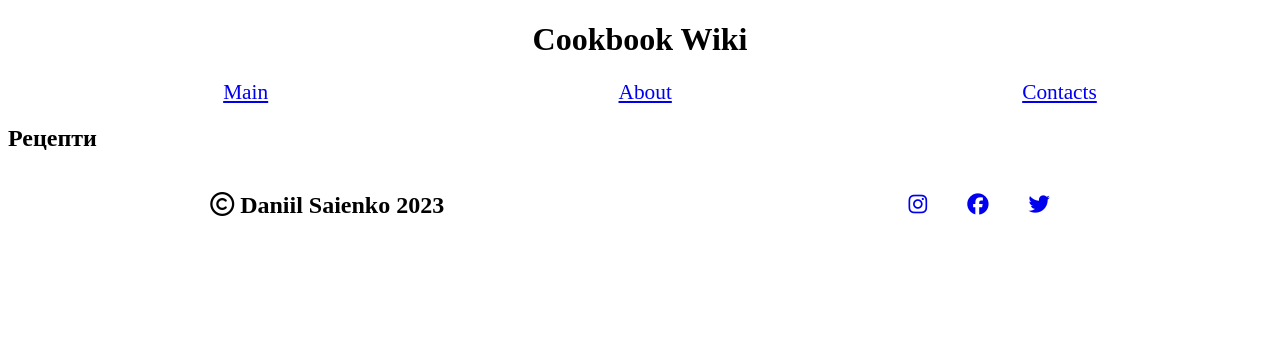
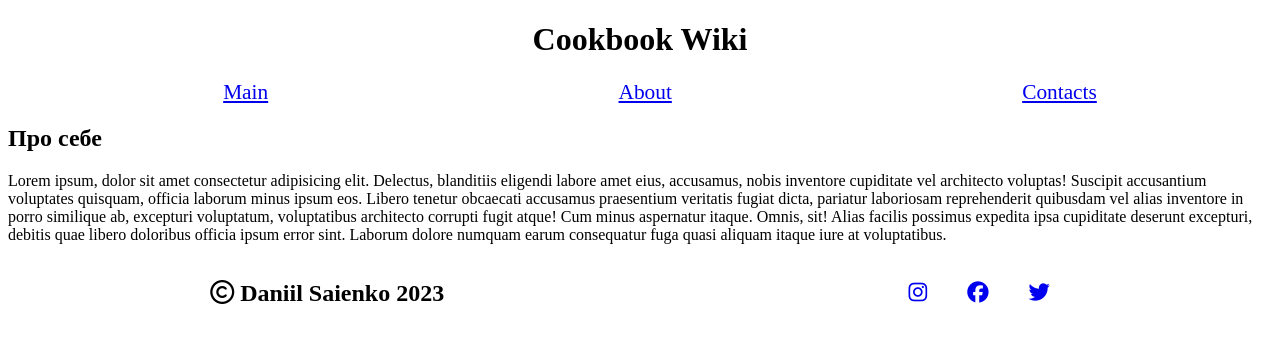
Before and after one commit to SDI-sodya/HTML_tutor, a plain HTML site: page pages/about.html in a window 1280 px wide. Drawn offline with Linux system fonts and the light colour scheme.

Commit message:
Chages in HTML-code

```diff
--- a/pages/about.html
+++ b/pages/about.html
@@ -20,7 +20,12 @@
     </header>
     <main>
         <section>
-            <h2>Рецепти</h2>
+            <h2>Про себе</h2>
+            <article class="aboutMe">
+                <p>Lorem ipsum, dolor sit amet consectetur adipisicing elit. Delectus, blanditiis eligendi labore amet eius, accusamus, nobis inventore cupiditate vel architecto voluptas! Suscipit accusantium voluptates quisquam, officia laborum minus ipsum eos.
+                Libero tenetur obcaecati accusamus praesentium veritatis fugiat dicta, pariatur laboriosam reprehenderit quibusdam vel alias inventore in porro similique ab, excepturi voluptatum, voluptatibus architecto corrupti fugit atque! Cum minus aspernatur itaque.
+                Omnis, sit! Alias facilis possimus expedita ipsa cupiditate deserunt excepturi, debitis quae libero doloribus officia ipsum error sint. Laborum dolore numquam earum consequatur fuga quasi aliquam itaque iure at voluptatibus.</p>
+            </article>
         </section>
     </main>
     <footer>
```
Also changed, not shown: index.html (+1 -0 lines), pages/contacts.html (+3 -2 lines).
